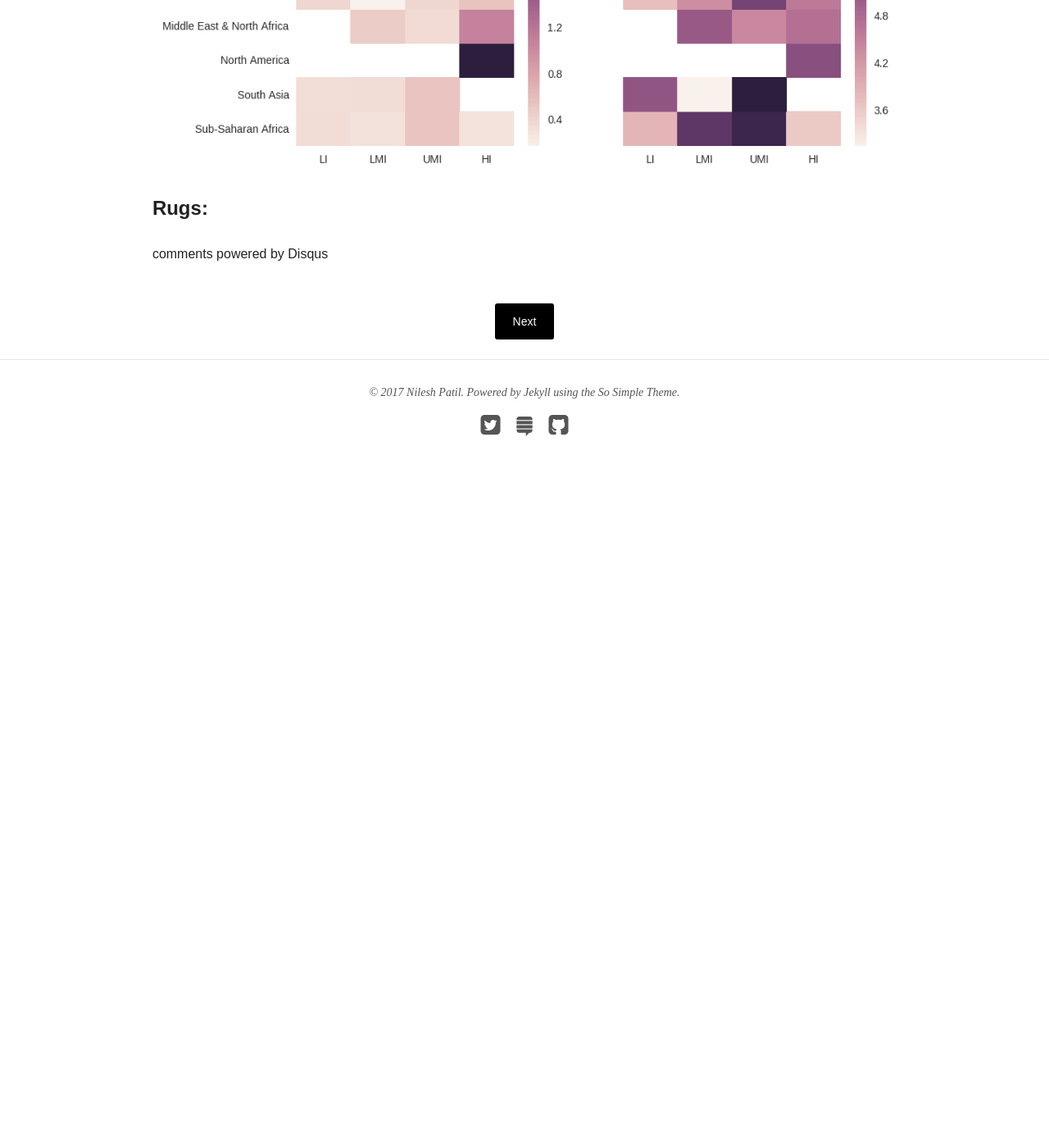
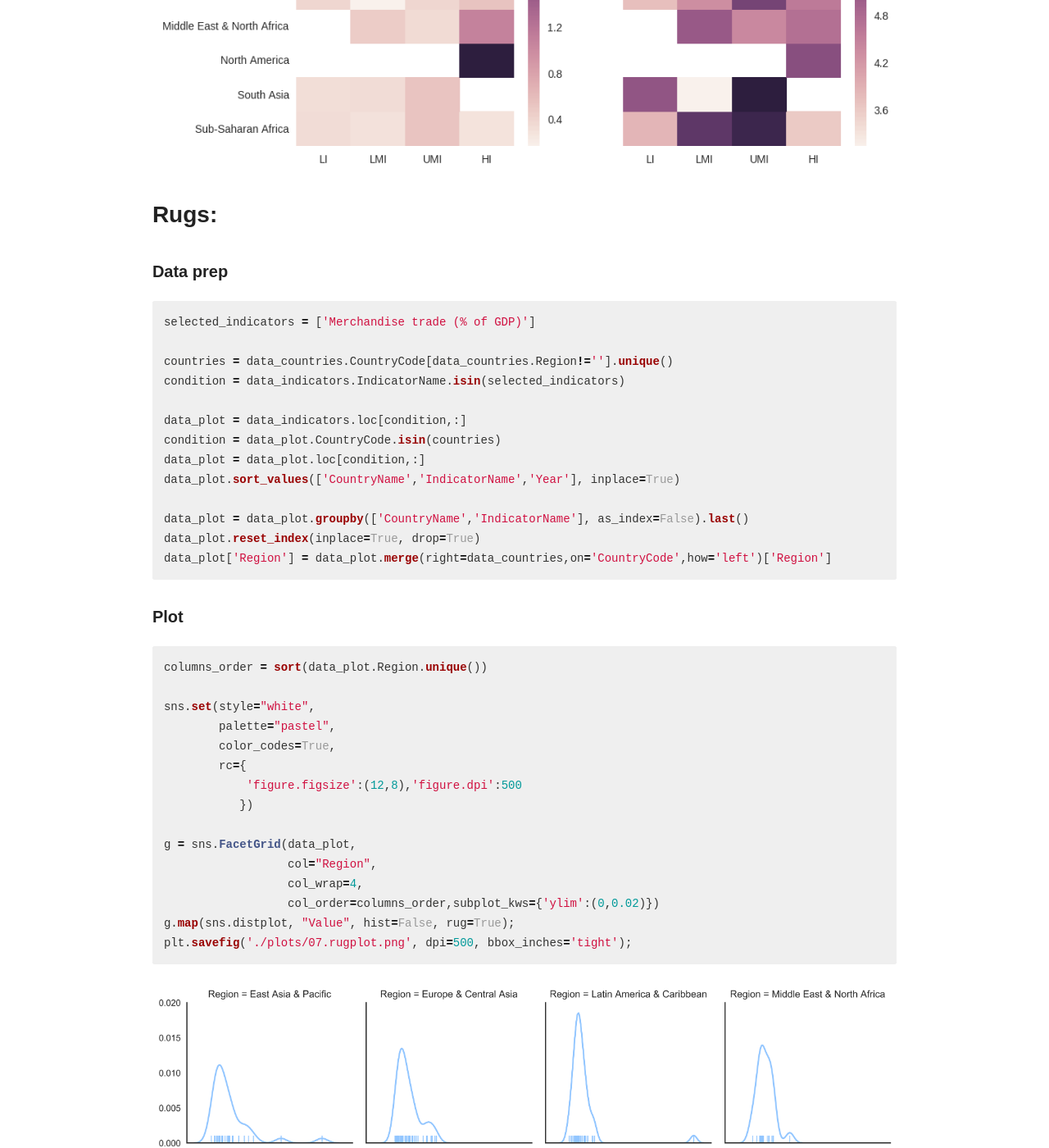
Before and after one commit to nilesh-patil/nilesh-patil.github.io, a Jekyll site: the page built from _posts/blog/2017-01-14-visualizing-&-comparing-distributions.md, in a window 1280 px wide and 1400 px high, scrolled down 12712 px. Shown: the whole window at 82% size. Built offline with Jekyll 4.4.1, drawn with Linux system fonts in a browser that asks for light colours; nearby versions of some CDN libraries; comment, search, counter and statistics services are not loaded; before the commit the page ends 13342 px from its top, so only the background shows below that; some of the changed text lies outside the part shown.

Commit message:
added rugplot

````diff
--- a/_posts/blog/2017-01-14-visualizing-&-comparing-distributions.md
+++ b/_posts/blog/2017-01-14-visualizing-&-comparing-distributions.md
@@ -345,4 +345,42 @@ sns.plt.title('Expenditure on education (%GDP)');
 ![png](\images\blog\distributions\output_18_0.png){: .center-image height="600px" width="1000px"}
 
 
-#### Rugs:
+### Rugs:
+
+##### Data prep
+```python
+selected_indicators = ['Merchandise trade (% of GDP)']
+
+countries = data_countries.CountryCode[data_countries.Region!=''].unique()
+condition = data_indicators.IndicatorName.isin(selected_indicators)
+
+data_plot = data_indicators.loc[condition,:]
+condition = data_plot.CountryCode.isin(countries)
+data_plot = data_plot.loc[condition,:]
+data_plot.sort_values(['CountryName','IndicatorName','Year'], inplace=True)
+
+data_plot = data_plot.groupby(['CountryName','IndicatorName'], as_index=False).last()
+data_plot.reset_index(inplace=True, drop=True)
+data_plot['Region'] = data_plot.merge(right=data_countries,on='CountryCode',how='left')['Region']
+```
+
+##### Plot
+```python
+columns_order = sort(data_plot.Region.unique())
+
+sns.set(style="white",
+        palette="pastel",
+        color_codes=True,
+        rc={
+            'figure.figsize':(12,8),'figure.dpi':500
+           })
+
+g = sns.FacetGrid(data_plot,
+                  col="Region",
+                  col_wrap=4,
+                  col_order=columns_order,subplot_kws={'ylim':(0,0.02)})
+g.map(sns.distplot, "Value", hist=False, rug=True);
+plt.savefig('./plots/07.rugplot.png', dpi=500, bbox_inches='tight');
+```
+
+![png](\images\blog\distributions\07.rugplot.png){: .center-image height="600px" width="1000px"}
````
Also changed, not shown: other parts of _posts/blog/2017-01-14-visualizing-&-comparing-distributions.md (+1 -1 lines), images/blog/distributions/07.rugplot.png (added).
